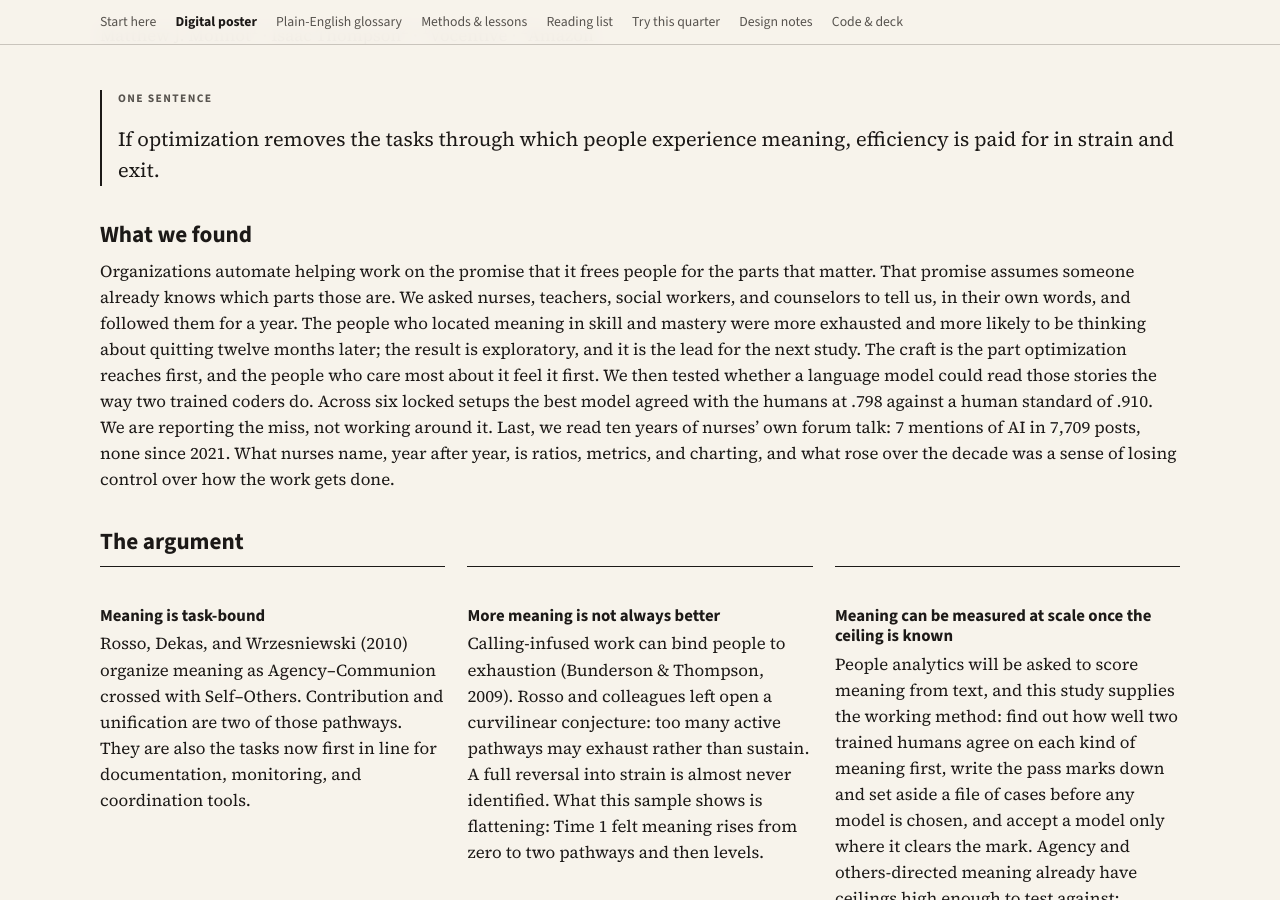
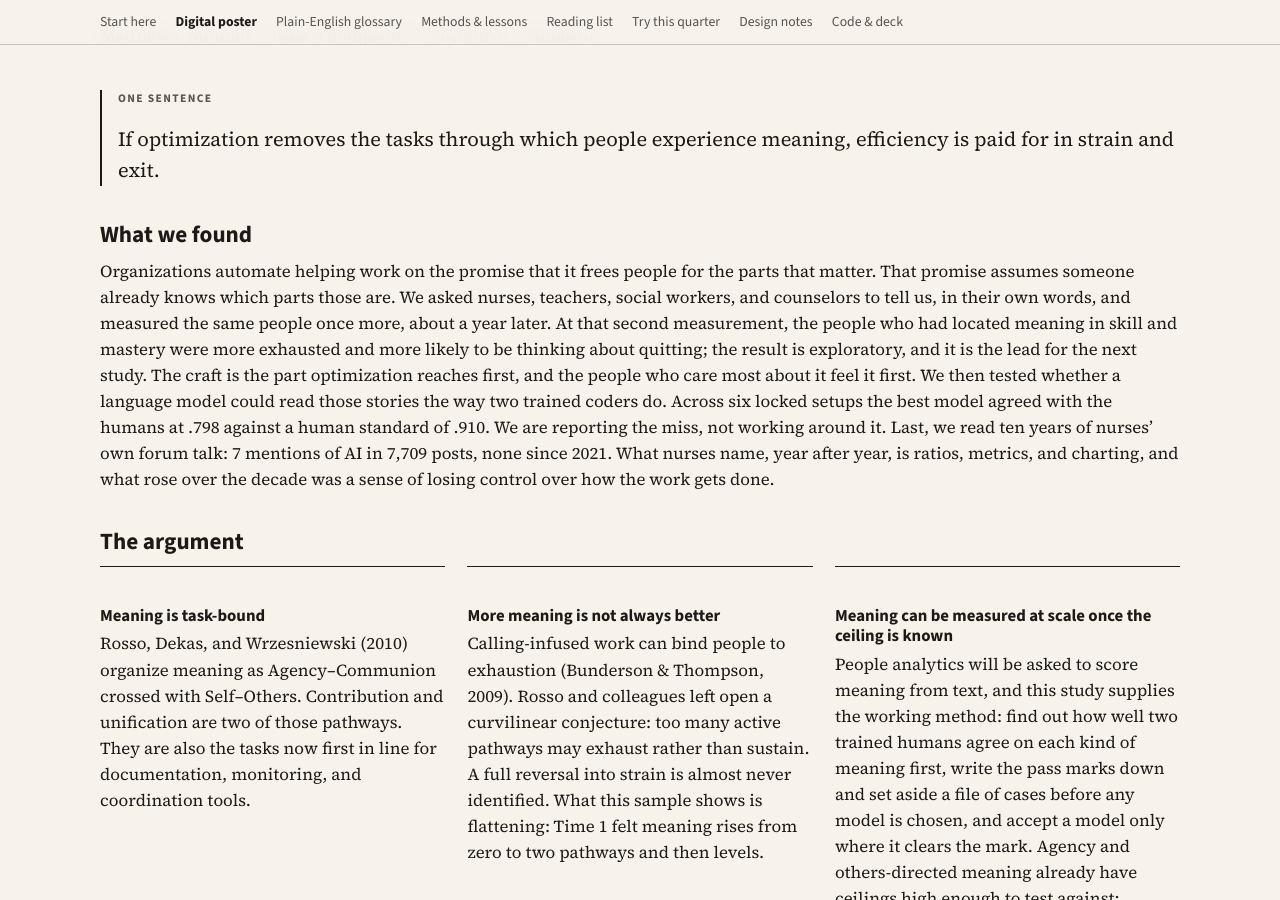
Before and after one commit to mjmonnot/mjmonnot.github.io, a Jekyll site: the page lec-2026/poster.html, which Jekyll copies as it is, in a window 1280 px wide and 900 px high, scrolled down 432 px. Built offline with Jekyll 4.4.1, drawn with Linux system fonts in a browser that asks for light colours.

Commit message:
LEC 2026: two measurements, not a year of follow-up

```diff
--- a/lec-2026/index.html
+++ b/lec-2026/index.html
@@ -8,7 +8,7 @@
   <meta property="og:type" content="website">
   <meta property="og:url" content="https://mjmonnot.github.io/lec-2026/">
   <meta property="og:title" content="The AI Paradox: How Optimization May Undermine Meaningful Work">
-  <meta property="og:description" content="A year following helping professionals, a sealed test of whether AI can read what makes work meaningful, and ten years of nurses' forum posts. Free practitioner packet from SIOP LEC 2026.">
+  <meta property="og:description" content="Two measurements of helping professionals about a year apart, a sealed test of whether AI can read what makes work meaningful, and ten years of nurses' forum posts. Free practitioner packet from SIOP LEC 2026.">
   <meta property="og:image" content="https://mjmonnot.github.io/lec-2026/assets/og_card.png">
   <meta property="og:image:width" content="1200">
   <meta property="og:image:height" content="630">
--- a/lec-2026/poster.html
+++ b/lec-2026/poster.html
@@ -39,7 +39,7 @@
   </div>
 
   <h2>What we found</h2>
-  <p>Organizations automate helping work on the promise that it frees people for the parts that matter. That promise assumes someone already knows which parts those are. We asked nurses, teachers, social workers, and counselors to tell us, in their own words, and followed them for a year. The people who located meaning in skill and mastery were more exhausted and more likely to be thinking about quitting twelve months later; the result is exploratory, and it is the lead for the next study. The craft is the part optimization reaches first, and the people who care most about it feel it first. We then tested whether a language model could read those stories the way two trained coders do. Across six locked setups the best model agreed with the humans at .798 against a human standard of .910. We are reporting the miss, not working around it. Last, we read ten years of nurses’ own forum talk: 7 mentions of AI in 7,709 posts, none since 2021. What nurses name, year after year, is ratios, metrics, and charting, and what rose over the decade was a sense of losing control over how the work gets done.</p>
+  <p>Organizations automate helping work on the promise that it frees people for the parts that matter. That promise assumes someone already knows which parts those are. We asked nurses, teachers, social workers, and counselors to tell us, in their own words, and measured the same people once more, about a year later. At that second measurement, the people who had located meaning in skill and mastery were more exhausted and more likely to be thinking about quitting; the result is exploratory, and it is the lead for the next study. The craft is the part optimization reaches first, and the people who care most about it feel it first. We then tested whether a language model could read those stories the way two trained coders do. Across six locked setups the best model agreed with the humans at .798 against a human standard of .910. We are reporting the miss, not working around it. Last, we read ten years of nurses’ own forum talk: 7 mentions of AI in 7,709 posts, none since 2021. What nurses name, year after year, is ratios, metrics, and charting, and what rose over the decade was a sense of losing control over how the work gets done.</p>
 
   <h2>The argument</h2>
   <div class="grid grid-3">
```
